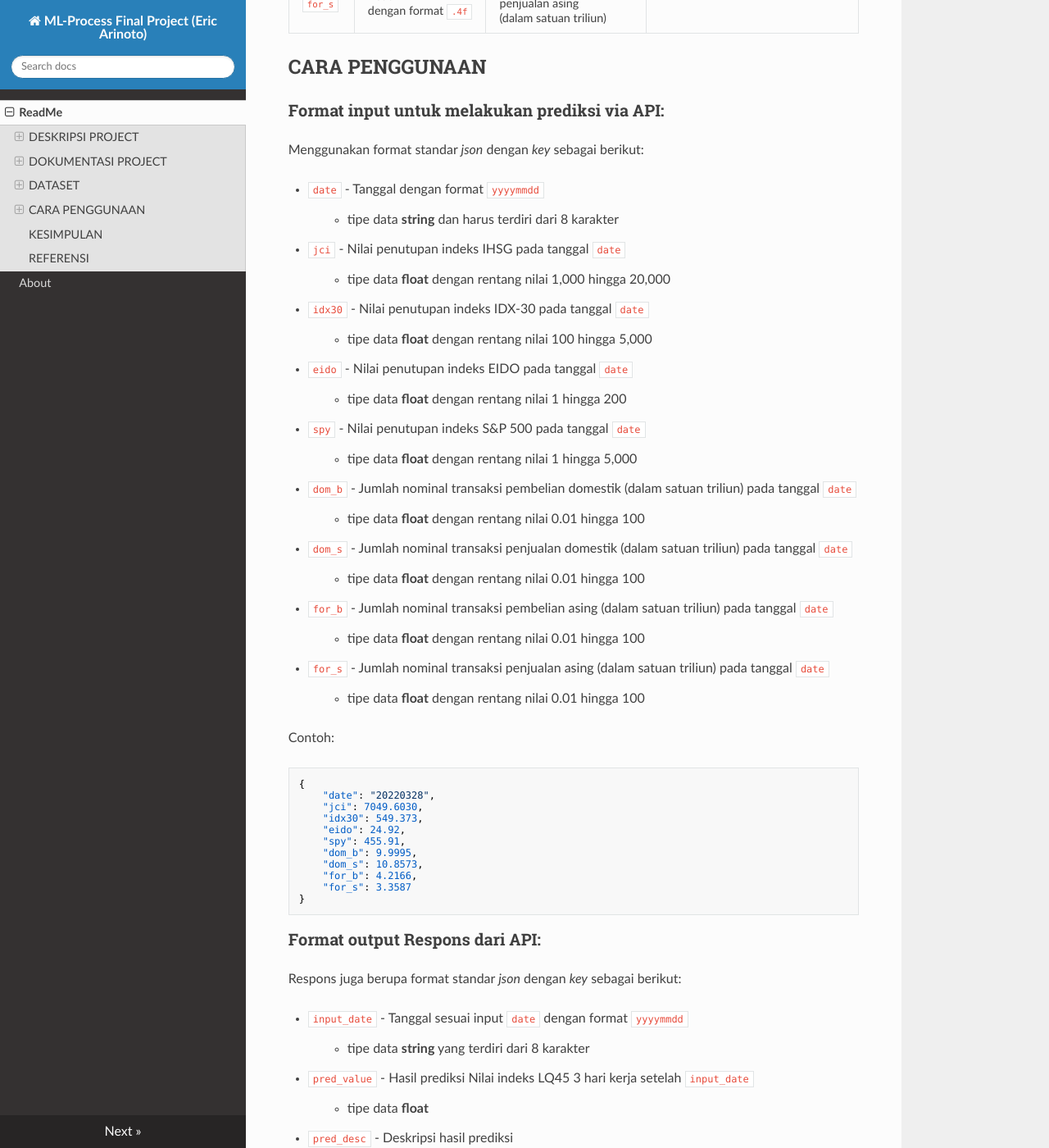
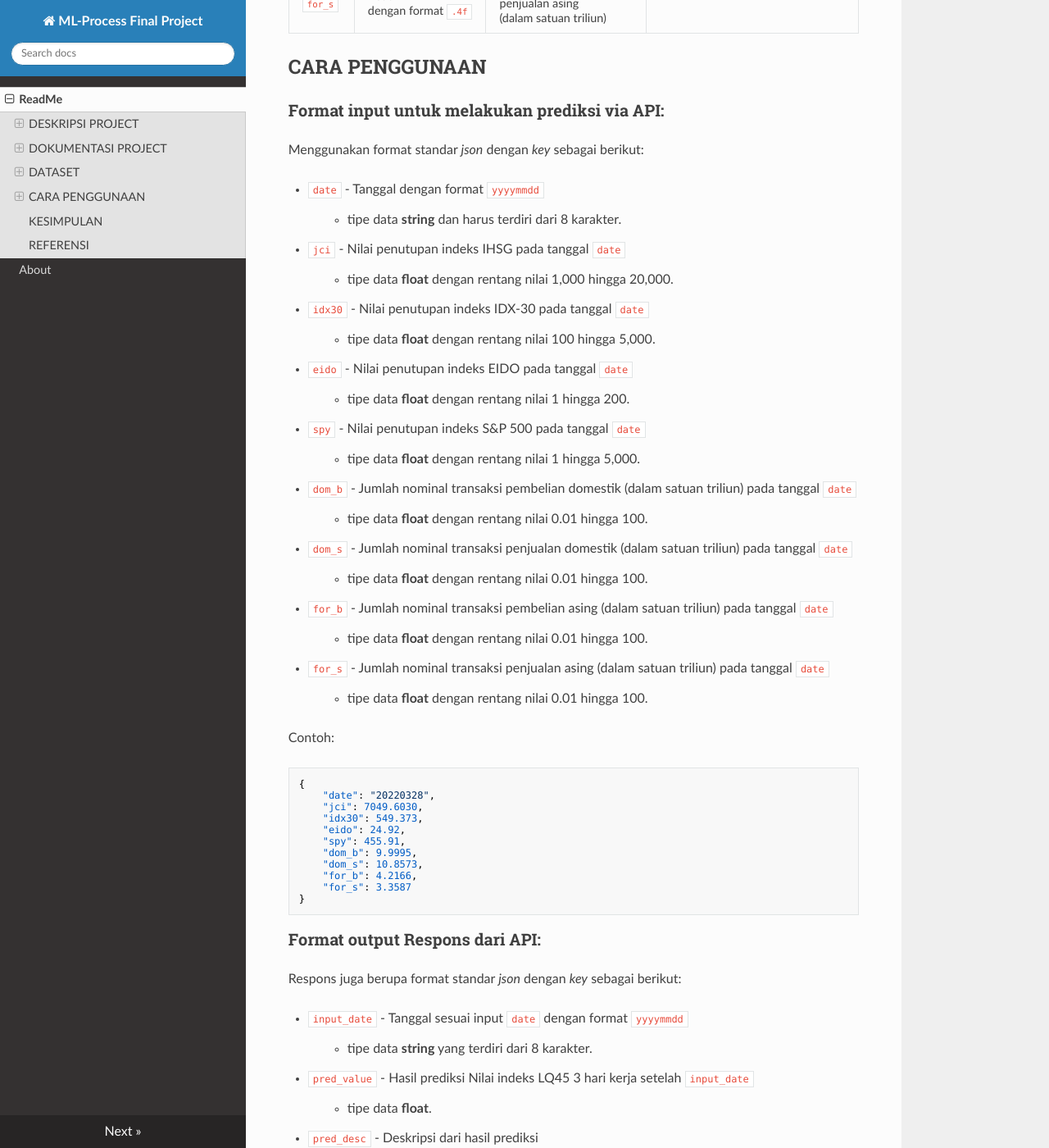
Before and after one commit to ercainz/lq45_prediction, an MkDocs documentation site: the page built from docs/docs/index.md, in a window 1280 px wide and 1400 px high, scrolled down 2602 px. Shown: the whole window at 82% size. Built offline with MkDocs 1.6.1, drawn with Linux system fonts in a browser that asks for light colours; nearby versions of some CDN libraries; some of the changed text lies outside the part shown.

Commit message:
update 2022-11-25

````diff
--- a/docs/docs/index.md
+++ b/docs/docs/index.md
@@ -69,23 +61,23 @@
 Menggunakan format standar *json* dengan *key* sebagai berikut:
 
 * `date` - Tanggal dengan format `yyyymmdd`
-> * tipe data **string** dan harus terdiri dari 8 karakter
+> * tipe data **string** dan harus terdiri dari 8 karakter.
 * `jci` - Nilai penutupan indeks IHSG pada tanggal `date`
-> * tipe data **float** dengan rentang nilai 1,000 hingga 20,000
+> * tipe data **float** dengan rentang nilai 1,000 hingga 20,000.
 * `idx30` - Nilai penutupan indeks IDX-30 pada tanggal `date`
-> * tipe data **float** dengan rentang nilai 100 hingga 5,000
+> * tipe data **float** dengan rentang nilai 100 hingga 5,000.
 * `eido` - Nilai penutupan indeks EIDO pada tanggal `date`
-> * tipe data **float** dengan rentang nilai 1 hingga 200
+> * tipe data **float** dengan rentang nilai 1 hingga 200.
 * `spy` - Nilai penutupan indeks S&P 500 pada tanggal `date`
-> * tipe data **float** dengan rentang nilai 1 hingga 5,000
+> * tipe data **float** dengan rentang nilai 1 hingga 5,000.
 * `dom_b` - Jumlah nominal transaksi pembelian domestik (dalam satuan triliun) pada tanggal `date`
-> * tipe data **float** dengan rentang nilai 0.01 hingga 100
+> * tipe data **float** dengan rentang nilai 0.01 hingga 100.
 * `dom_s` - Jumlah nominal transaksi penjualan domestik (dalam satuan triliun) pada tanggal `date`
-> * tipe data **float** dengan rentang nilai 0.01 hingga 100
+> * tipe data **float** dengan rentang nilai 0.01 hingga 100.
 * `for_b` - Jumlah nominal transaksi pembelian asing (dalam satuan triliun) pada tanggal `date`
-> * tipe data **float** dengan rentang nilai 0.01 hingga 100
+> * tipe data **float** dengan rentang nilai 0.01 hingga 100.
 * `for_s` - Jumlah nominal transaksi penjualan asing (dalam satuan triliun) pada tanggal `date`
-> * tipe data **float** dengan rentang nilai 0.01 hingga 100
+> * tipe data **float** dengan rentang nilai 0.01 hingga 100.
 
 Contoh:
 ```json
@@ -106,11 +98,12 @@
 Respons juga berupa format standar *json* dengan *key* sebagai berikut:
 
 * `input_date` - Tanggal sesuai input `date` dengan format `yyyymmdd`
-> * tipe data **string** yang terdiri dari 8 karakter
+> * tipe data **string** yang terdiri dari 8 karakter.
 * `pred_value` - Hasil prediksi Nilai indeks LQ45 3 hari kerja setelah `input_date`
-> * tipe data **float**
-* `pred_desc` - Deskripsi hasil prediksi
-> * tipe data **string**
+> * tipe data **float**.
+* `pred_desc` - Deskripsi dari hasil prediksi
+> * tipe data **string**.
+
 
 Contoh:
 ```json
@@ -123,13 +116,13 @@
 
 ### Menjalankan Layanan Machine Learning di Komputer Lokal:
 * **Melakukan Retrain Model** :
-> * Dari folder root, jalankan script python `remodelling.py` pada folder *src*
+> * Dari folder root, jalankan script python `remodelling.py` pada folder *src*.
 > * Pastikan dataset sudah berada di folder *[root]/data/raw* dengan nama file *dataset_Q122.csv* dengan format yang sesuai.
 ```
 python src\remodelling.py
 ```
 * **Menjalankan API** :
-> * Dari folder root, jalankan script python `api.py` pada folder *src*
+> * Dari folder root, jalankan script python `api.py` pada folder *src*.
 > * Setelah server API menyala (URL : *localhost:8080/pred/*), lakukan API POST dengan format json yang sesuai.
 
 ```
@@ -152,7 +145,7 @@
 > * [Informasi Umum Seputar S&P 500](https://help.pluang.com/knowledge/informasi-umum-seputar-snp-500)
 
 
-**Dekomposisi Seasonal**:
+**Dekomposisi seasonal**:
 > * [statsmodels seasonal_decompose](https://www.statsmodels.org/dev/generated/statsmodels.tsa.seasonal.seasonal_decompose.html)
 > * [How to Decompose Time Series Data into Trend and Seasonality (by: Jason Brownlee)](https://machinelearningmastery.com/decompose-time-series-data-trend-seasonality/)
 
@@ -164,6 +157,6 @@
 > * [ARIMA Model – Complete Guide to Time Series Forecasting in Python (by: Selva Prabhakaran)](https://www.machinelearningplus.com/time-series/arima-model-time-series-forecasting-python/)
 
 
-**Panduan Lengkap**:
+**Panduan lengkap**:
 > * [Inflation Forecasting (by: SwatiSethee)](https://medium.com/inflation-forecasting-using-sarimax-and-nkpc/plotting-monthly-inflation-over-the-selected-time-period-to-check-if-the-time-series-has-any-35e3b1fac761)
 > * [Complete Guide To SARIMAX in Python for Time Series Modeling (by: Yugesh Verma)](https://analyticsindiamag.com/complete-guide-to-sarimax-in-python-for-time-series-modeling/)
--- a/docs/mkdocs.yml
+++ b/docs/mkdocs.yml
@@ -1,5 +1,9 @@
-site_name: ML-Process Final Project (Eric Arinoto)
+site_name: ML-Process Final Project
+site_description: Prediksi Nilai Index LQ45
+site_author: Eric Arinoto
+copyright: eric_arinoto@2022
 nav:
   - ReadMe: index.md
   - About: about.md
-theme: readthedocs
+theme:
+  name: readthedocs
````
Also changed, not shown: other parts of docs/docs/index.md (+9 -17 lines).
